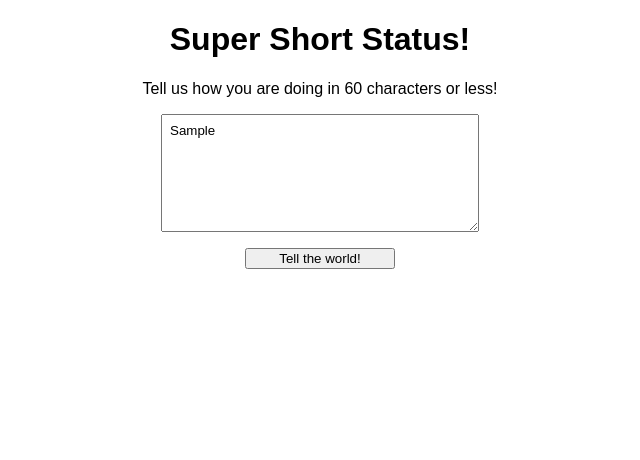
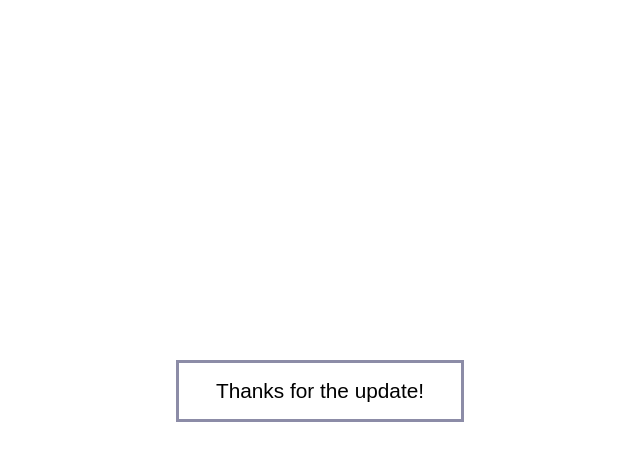
Before and after one commit to ken-ellingsen/take-it-to-the-max, a React (Create React App) app: page / in a window 1280 px wide. Both pictures are taken after typing "Sample" into the empty fields and a click on the button "Tell the world!". Shown: the top 460 px of the page, without its empty margins (320-960 px from the left). Built offline with nearby package versions, Linux system fonts and the light colour scheme.

Commit message:
Added conditionally displayed success message

```diff
--- a/src/App.js
+++ b/src/App.js
@@ -14,6 +14,9 @@ export default function App() {
 
   return (
     <div className="App">
+      {showSuccess ?
+        <div className="message-success">Thanks for the update!</div>
+        :
         <div className="status-update">
           <h1>Super Short Status!</h1>
           <p>Tell us how you are doing in 60 characters or less!</p>
@@ -32,6 +35,7 @@ export default function App() {
             </button>
           </form>
         </div>
+      }
     </div>
   );
 }
```
Lines whose indentation alone changed are shown as unchanged.
